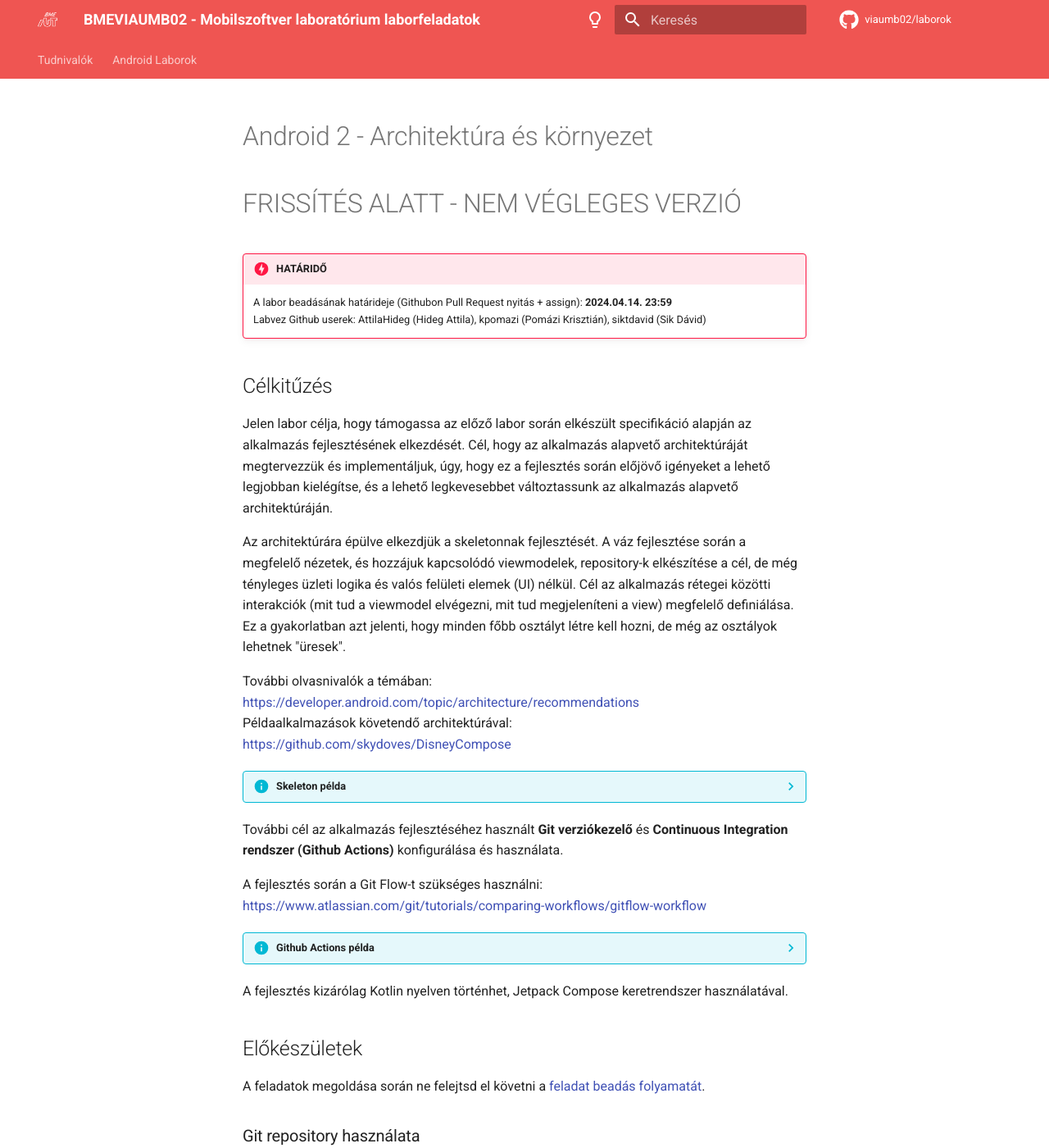
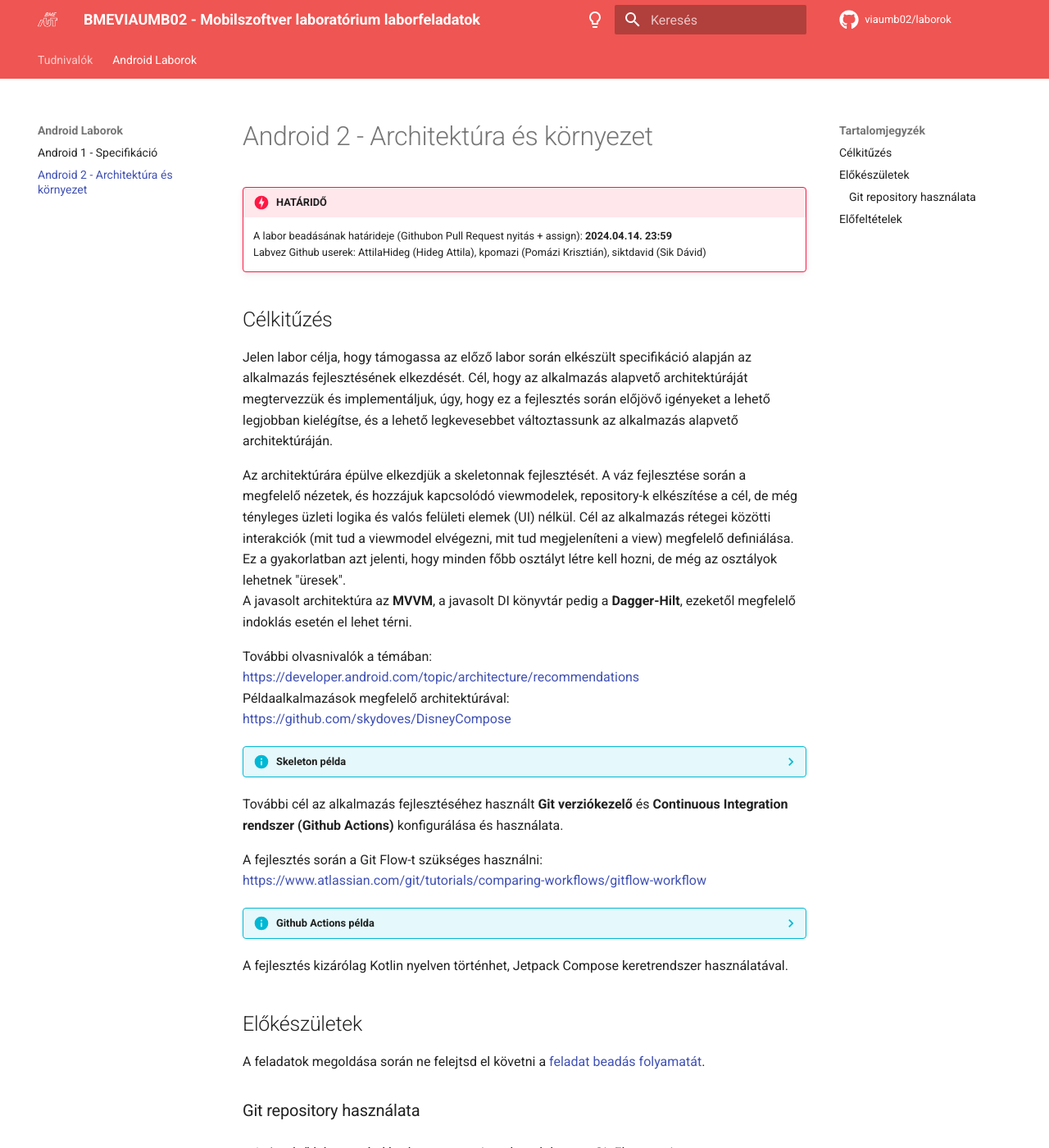
Before and after one commit to VIAUMB02/laborok, an MkDocs documentation site: the page built from docs/android/A02/index.md, in a window 1280 px wide and 1400 px high. Shown: the whole window at 82% size. Built offline with MkDocs 1.6.1 and Material for MkDocs 9.7.7, drawn with Linux system fonts in a browser that asks for light colours; comment, search, counter and statistics services are not loaded; some of the changed text lies outside the part shown.

Commit message:
A02 live 2024

```diff
--- a/docs/android/A02/index.md
+++ b/docs/android/A02/index.md
@@ -1,6 +1,4 @@
 # Android 2 - Architektúra és környezet
-
-# FRISSÍTÉS ALATT - NEM VÉGLEGES VERZIÓ
 
 !!!danger "HATÁRIDŐ"
 	A labor beadásának határideje (Githubon Pull Request nyitás + assign): **2024.04.14. 23:59**
@@ -12,20 +10,26 @@ Jelen labor célja, hogy támogassa az előző labor során elkészült specifik
 
 Az architektúrára épülve elkezdjük a skeletonnak fejlesztését. A váz fejlesztése során a megfelelő nézetek, és hozzájuk kapcsolódó viewmodelek, repository-k elkészítése a cél, de még tényleges üzleti logika és valós felületi elemek (UI) nélkül. Cél az alkalmazás rétegei közötti interakciók (mit tud a viewmodel elvégezni, mit tud megjeleníteni a view) megfelelő definiálása.
 Ez a gyakorlatban azt jelenti, hogy minden főbb osztályt létre kell hozni, de még az osztályok lehetnek "üresek".
+A javasolt architektúra az **MVVM**, a javasolt DI könyvtár pedig a **Dagger-Hilt**, ezeketől megfelelő indoklás esetén el lehet térni.
 
 További olvasnivalók a témában:
 https://developer.android.com/topic/architecture/recommendations
-Példaalkalmazások követendő architektúrával:
+Példaalkalmazások megfelelő architektúrával:
 https://github.com/skydoves/DisneyCompose
 
 ??? info "Skeleton példa"
+
+    Az itt bemutatott struktúra nem tartalmaz minden szükséges osztályt, csak egy lehetséges hierarchiát kíván szemléltetni.
+
         - data
             - dao
-                - ...
+                - ... (Room DAO-k)
             - datasource
-                - ...
+                - ... (repositoryk)
+            - di
+                - ... (Hilt modulok)
             - entities
-                - ...
+                - ... (Room entitások)
             - TodoDatabase.kt
         - domain
             - ...
@@ -108,9 +113,12 @@ A Mobilszoftver Rendszerek tárgy előadásainak folyamatos követése
 
     **Elkészült alkalmazás skeleton és architektúra (max. 50 pont):**
     - Minden nézetre a megfelelő architektúra elemek és repository-k, MVVM és Hilt használatát feltételezve
+    - A repo Readme-jében a választott architektúra rövid ismertetése, a választás indoklása
 
     **Git verziókezelő használata, Git-flow kialakítása (max. 25 pont):**
     - main, dev, feature branchek legalább 5 committal és egy merge-el
+    - Screenshot hozzáadva a repo Readme-jéhez a commitokról
 
     **Github Actions konfiguráció és futtatás (max. 25 pont):**
-    - legalább 1 sikeres build
+    - Legalább 1 sikeres build
+    - Screenshot hozzáadva a repo Readme-jéhez a sikeres buildről
--- a/mkdocs.yml
+++ b/mkdocs.yml
@@ -87,7 +87,7 @@ nav:
       - tudnivalok/github/contributing.md
   - "Android Laborok":
       - android/A01/index.md
-      #- android/A02/index.md
+      - android/A02/index.md
       #- android/A03/index.md
       #- android/A04/index.md
       #- android/A05/index.md
```
Also changed, not shown: other parts of docs/android/A02/index.md (+2 -1 lines).
